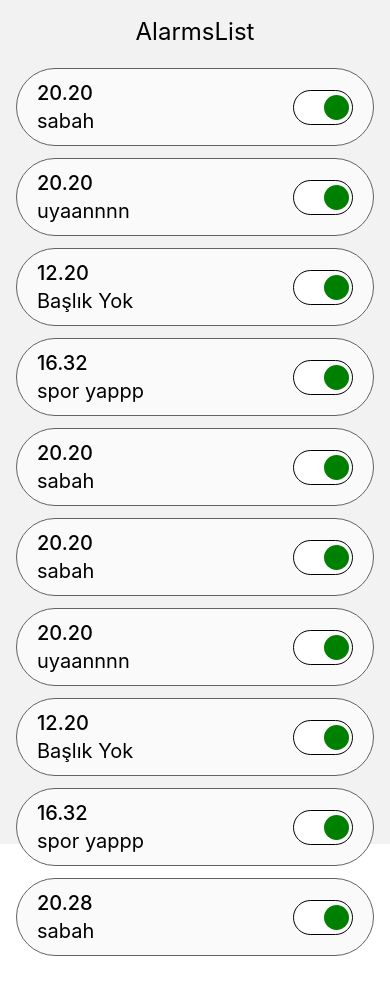
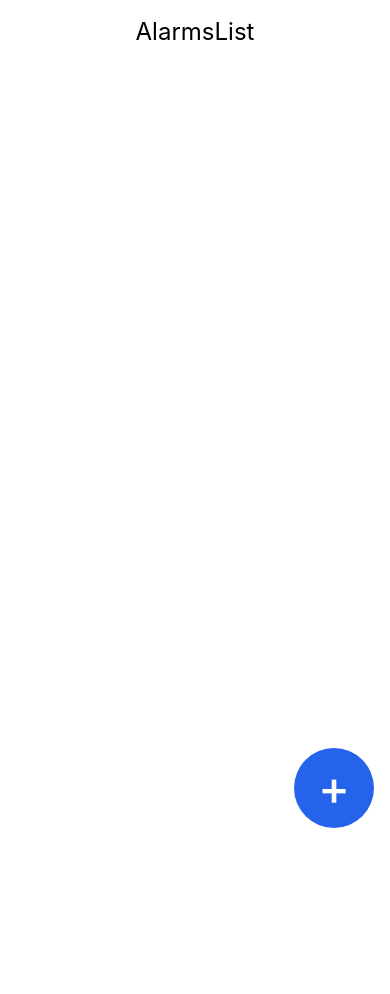
Before and after one commit to ergincetn01/rn_alarm_app, a React Native app: screen /List in a window 390 px wide. Shown: the top 994 px of the page. After the commit the page ends 844 px from the top, so only its background shows below. Built offline with nearby package versions, Linux system fonts and the light colour scheme.

Commit message:
alarm list items & update actions as per the zustand store

```diff
--- a/src/screens/alarms/AlarmsList.tsx
+++ b/src/screens/alarms/AlarmsList.tsx
@@ -4,102 +4,53 @@ import {Alarm} from '../../model/alarmTypes';
 import {IMainStackScreen} from '../../navigation/types';
 import DetailModal from './DetailModal';
 import AlarmItem from './AlarmItem';
+import FloatingButton from '../../components/FloatingButton';
+import useAlarmsStore from '../../store/alarmsStore';
 type Props = IMainStackScreen<'List'>;
 
-const AlarmsList: FC<Props> = () => {
+const AlarmsList: FC<Props> = ({navigation}) => {
+  const {alarms, setAlarms} = useAlarmsStore();
+  const navigateToCreate = () => {
+    navigation.navigate('Create');
+  };
   const handleSelect = (item: Alarm) => {
     setSelectedAlarm(item);
     setVisible(true);
   };
-
-  const [alarms, setAlarms] = useState<Alarm[]>([
-    {
-      id: 1,
-      deleteAfterPlayed: true,
-      time: '20.20',
-      title: 'sabah',
-    },
-    {
-      id: 2,
-      deleteAfterPlayed: true,
-      time: '20.20',
-      title: 'uyaannnn',
-    },
-    {
-      id: 467,
-      deleteAfterPlayed: true,
-      time: '12.20',
-      title: '',
-    },
-    {
-      id: 798,
-      deleteAfterPlayed: true,
-      time: '16.32',
-      title: 'spor yappp',
-    },
-    {
-      id: 8,
-      deleteAfterPlayed: true,
-      time: '20.20',
-      title: 'sabah',
-    },
-    {
-      id: 10,
-      deleteAfterPlayed: true,
-      time: '20.20',
-      title: 'sabah',
-    },
-    {
-      id: 21,
-      deleteAfterPlayed: true,
-      time: '20.20',
-      title: 'uyaannnn',
-    },
-    {
-      id: 4,
-      deleteAfterPlayed: true,
-      time: '12.20',
-      title: '',
-    },
-    {
-      id: 765,
-      deleteAfterPlayed: true,
-      time: '16.32',
-      title: 'spor yappp',
-    },
-    {
-      id: 85,
-      deleteAfterPlayed: true,
-      time: '20.28',
-      title: 'sabah',
-    },
-  ]);
 
   const [selectedAlarm, setSelectedAlarm] = useState<Alarm>(alarms[0]);
 
   const [visible, setVisible] = useState<boolean>(false);
 
   const updateItem = (t: string) => {
-    setAlarms(prevAlarms => {
-      const index = prevAlarms.findIndex(a => a.id === selectedAlarm.id);
+    const index = alarms.findIndex(a => a.id === selectedAlarm.id);
     if (index === -1) {
-        return prevAlarms;
+      return;
     }
 
-      const updated = [...prevAlarms];
+    const updated = [...alarms];
     updated[index] = {
       ...updated[index],
       title: t,
     };
 
+    setAlarms(updated);
     setSelectedAlarm(updated[index]);
-      return updated;
-    });
+    setVisible(false);
+  };
+
+  const handleToggle = (item: Alarm) => {
+    const updated = alarms.map(alarm =>
+      alarm.id === item.id
+        ? {...alarm, deleteAfterPlayed: !alarm.deleteAfterPlayed}
+        : alarm,
+    );
+    setAlarms(updated);
     setVisible(false);
   };
 
   return (
-    <View className="p-4 flex-1">
+    <View className="p-4 flex-1 bg-white">
       <View className="w-full items-center">
         <Text className="text-2xl">AlarmsList</Text>
       </View>
@@ -112,7 +63,11 @@ const AlarmsList: FC<Props> = () => {
           keyExtractor={item => item.id.toString()}
           data={alarms}
           renderItem={({item}) => (
-            <AlarmItem item={item} onSelect={handleSelect} />
+            <AlarmItem
+              handleToggle={() => handleToggle(item)}
+              item={item}
+              onSelect={handleSelect}
+            />
           )}
           contentContainerStyle={{
             flexGrow: 1,
@@ -122,12 +77,15 @@ const AlarmsList: FC<Props> = () => {
           }}
         />
       </View>
+      {selectedAlarm && (
         <DetailModal
           onUpdate={updateItem}
           modalData={selectedAlarm}
           visible={visible}
           onClose={() => setVisible(false)}
         />
+      )}
+      <FloatingButton onPress={navigateToCreate} />
     </View>
   );
 };
--- /dev/null
+++ b/src/store/alarmsStore.ts
@@ -0,0 +1,25 @@
+import {create} from 'zustand';
+import {Alarm, AlarmPayload} from '../model/alarmTypes';
+type AlarmStore = {
+  alarms: Alarm[];
+  deleteAlarm: (id: number) => void;
+  addAlarm: (a: AlarmPayload) => void;
+  setAlarms: (alarms: Alarm[]) => void;
+};
+const useAlarmsStore = create<AlarmStore>((set, get) => ({
+  alarms: [],
+  addAlarm: (a: Alarm) => set(state => ({alarms: [...state.alarms, a]})),
+  deleteAlarm: (id: number) => {
+    const a_ = get().alarms;
+    const item = a_.find(a => a.id === id);
+    if (item) {
+      const updatedAlarms = a_.filter(alarm => alarm.id !== item.id);
+      set(state => ({
+        alarms: updatedAlarms,
+      }));
+    }
+  },
+  setAlarms: (a: Alarm[]) => set(state => ({alarms: a})),
+}));
+
+export default useAlarmsStore;
```
Lines whose indentation alone changed are shown as unchanged.
